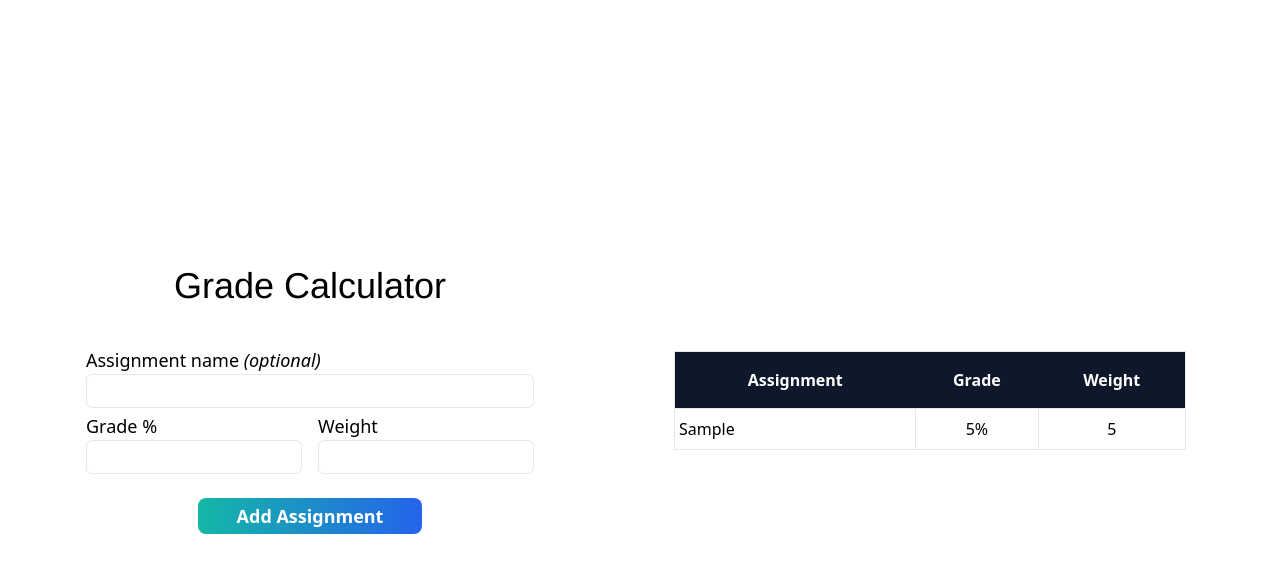
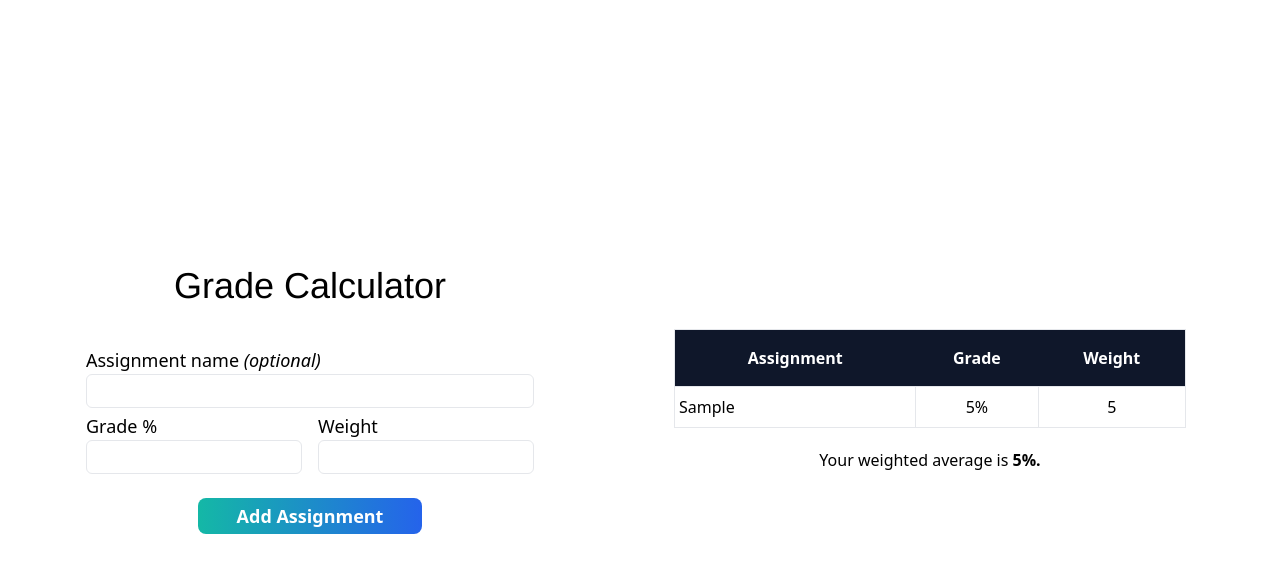
Before and after one commit to matthewholandez/grade-calculator, a Next.js app: page / in a window 1280 px wide. Both pictures are taken after typing "Sample", "5", "5" into the empty fields and a click on the button "Add Assignment". Shown: the top 572 px of the page. Built offline with nearby package versions, Linux system fonts and the light colour scheme.

Commit message:
Add results at bottom of table

```diff
--- a/src/components/Table.tsx
+++ b/src/components/Table.tsx
@@ -8,11 +8,12 @@
 
 interface AssignmentTableProps {
     assignments: Assignment[];
+    average: number;
 }
 
-export default function Table({ assignments }: AssignmentTableProps) {
+export default function Table({ assignments, average }: AssignmentTableProps) {
     return (
-        <div className="flex flex-grow md:min-h-screen md:w-60 lg:w-70 items-center justify-center">
+        <div className="flex flex-col flex-grow md:min-h-screen md:w-60 lg:w-70 items-center justify-center gap-5">
             <section id="results" className="w-full max-w-lg">
                 <div className="max-h-[calc(100vh-6rem)] overflow-auto">
                     <table className="border w-full table-auto">
@@ -35,6 +36,9 @@
                     </table>
                 </div>
             </section>
+            <div>
+                <p>Your weighted average is <span className="font-bold">{average}%.</span></p>
+            </div>
         </div>
     );
 }
--- a/src/pages/index.tsx
+++ b/src/pages/index.tsx
@@ -12,6 +12,13 @@
   }
 
   const [assignments, setAssignments] = useState<Assignment[]>([]);
+  const [weightedAvg, setWeightedAvg] = useState(0);
+
+  const returnWeightedAverage = (a: Assignment[]) => {
+    const grades = a.reduce((a, v) => a + (v.grade * v.weight), 0);
+    const weights = a.reduce((a, v) => a + v.weight, 0);
+    return grades / weights;
+  }
 
   const handleAddAssignment = (event: React.FormEvent<HTMLFormElement>) => {
     event.preventDefault();
@@ -24,10 +31,10 @@
     };
 
     setAssignments([...assignments, newAssignment]);
+    setWeightedAvg(returnWeightedAverage([...assignments, newAssignment]));
 
     event.currentTarget.reset();
   };
-
 
   return (
     <>
@@ -36,7 +43,7 @@
         {assignments.length > 0 ? (
           <div className="flex flex-col md:flex-row mt-5 md:mt-0 px-10 gap-10">
             <Form onSubmit={handleAddAssignment} />
-            <Table assignments={assignments} />
+            <Table assignments={assignments} average={Number(weightedAvg.toFixed(2))} />
           </div>
         ) : (
           <div className="flex mt-5 px-10 gap-10">
```
Lines whose indentation alone changed are shown as unchanged.
